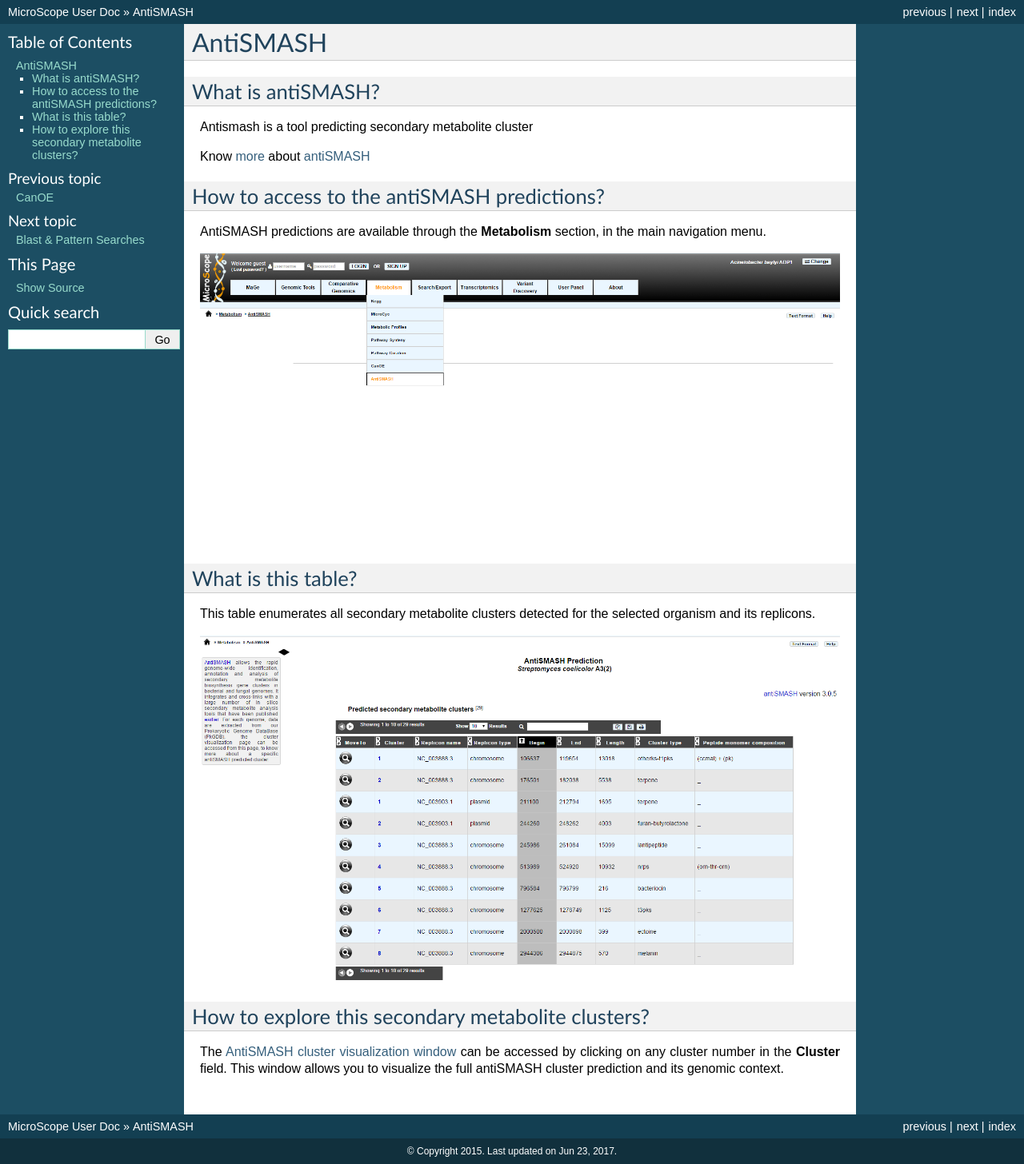
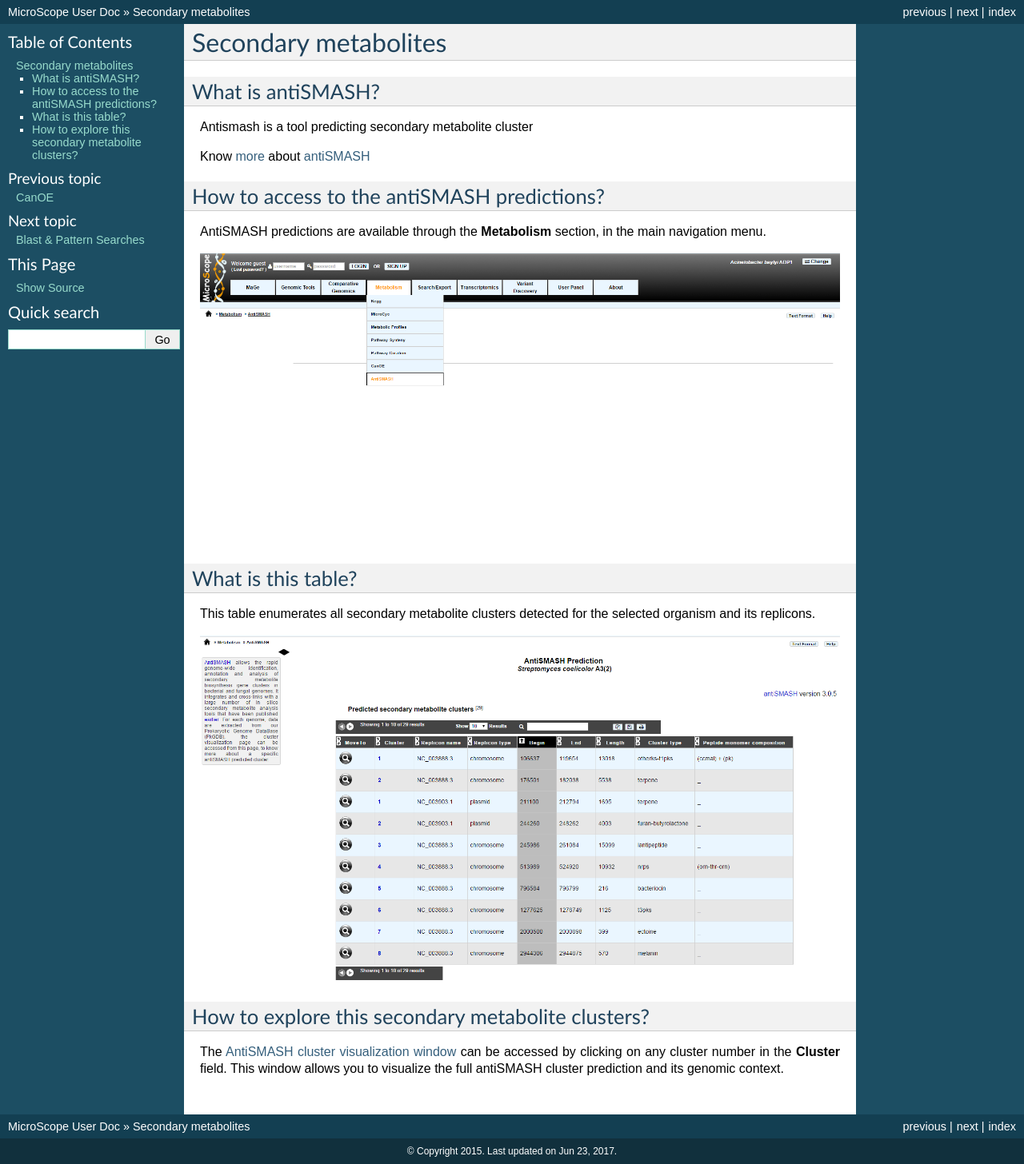
Before and after one commit to labgem/microscope-user-doc, a Sphinx documentation site: the page built from docs/content/metabolism/antismash.rst, in a window 1280 px wide. Shown: the whole page at 80% size. Built offline with Sphinx 7.4.7, drawn with Linux system fonts in a browser that asks for light colours; formulas are drawn with MathJax 3.

Commit message:
Update antismash.rst

```diff
--- a/docs/content/metabolism/antismash.rst
+++ b/docs/content/metabolism/antismash.rst
@@ -1,6 +1,6 @@
-#########
-AntiSMASH
-#########
+#####################
+Secondary metabolites
+#####################
 
 What is antiSMASH?
 ------------------
```
